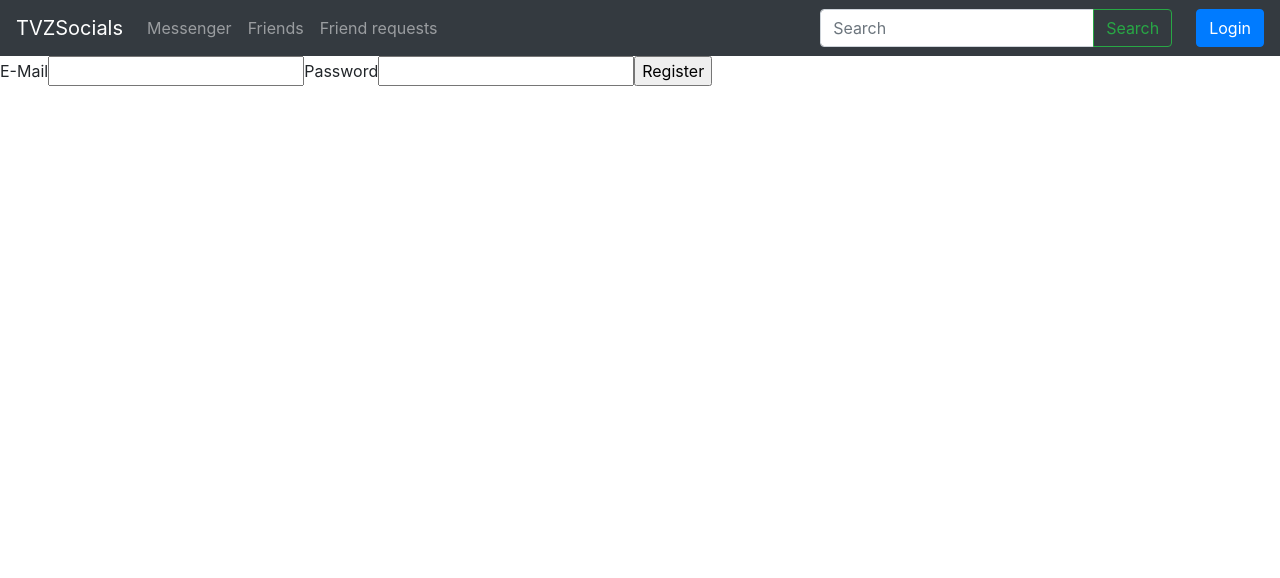
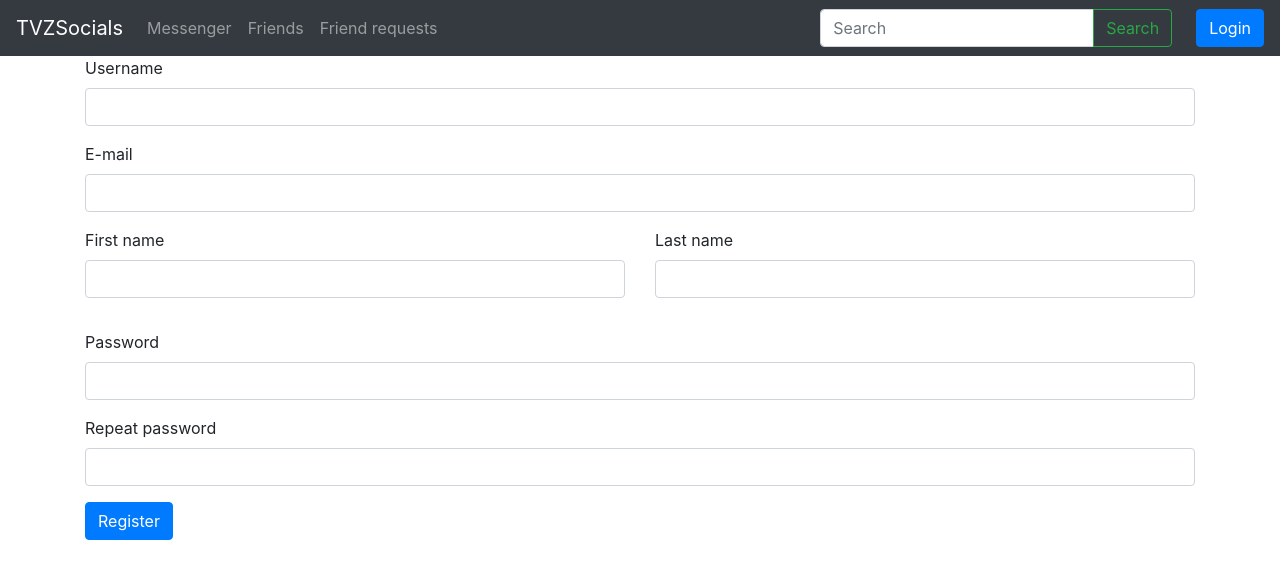
Before and after one commit to antonioorct/JSocials, a React (Create React App) app in the folder client/: page /register in a window 1280 px wide. Shown: the top 578 px of the page. Built offline with nearby package versions, Linux system fonts and the light colour scheme; no server answers.

Commit message:
fix various register/login things and rewrite code

```diff
--- a/client/src/components/login.jsx
+++ b/client/src/components/login.jsx
@@ -1,4 +1,10 @@
-import React, { Component, useContext, useState } from "react";
+import React, { useContext, useState } from "react";
+
+import { useForm } from "react-hook-form";
+import { yupResolver } from "@hookform/resolvers/yup";
+import * as yup from "yup";
+import { useHistory } from "react-router-dom";
+
 import {
   sendLoginInfo,
   getLoggedInUser,
@@ -6,77 +12,88 @@ import {
   saveJwtToSession,
 } from "../services/authService";
 
+import { UserContext } from "../contexts/UserContext";
 import Form from "react-bootstrap/Form";
 import FormControl from "react-bootstrap/FormControl";
-
-import { UserContext } from "../contexts/UserContext";
 import Container from "react-bootstrap/Container";
 import FormCheck from "react-bootstrap/FormCheck";
+import FormGroup from "react-bootstrap/FormGroup";
+import FormLabel from "react-bootstrap/FormLabel";
+import Button from "react-bootstrap/Button";
 
-function Login({ history }) {
-  const [userForm, setUserForm] = useState({
-    email: "",
-    password: "",
-    remember: false,
+const schema = yup.object().shape({
+  username: yup.string().required().min(4).max(25).label("Username"),
+  password: yup.string().required().max(50).label("Password"),
+});
+
+export default function Login({ history }) {
+  const { register, handleSubmit, errors } = useForm({
+    resolver: yupResolver(schema),
   });
   const setUser = useContext(UserContext)[1];
+  const [serverErrors, setServerErrors] = useState("");
+  let { location } = useHistory();
 
-  const handleChange = ({ target }) => {
-    setUserForm({ ...userForm, [target.id]: target.value });
-  };
+  const onSubmit = async ({ username, password, remember }) => {
+    try {
+      const jwt = await sendLoginInfo(username, password);
 
-  const handleSubmit = async (e) => {
-    e.preventDefault();
-
-    try {
-      const jwt = await sendLoginInfo(userForm.email, userForm.password);
-
-      if (userForm.remember) saveJwtToLocal(jwt);
+      if (remember) saveJwtToLocal(jwt);
       else saveJwtToSession(jwt);
 
       const userData = await getLoggedInUser();
       setUser(userData);
 
       history.push("/");
-    } catch (e) {
-      console.log(e);
+    } catch (err) {
+      setServerErrors(err.response.data.detail);
     }
   };
 
   return (
     <Container>
-      <Form onSubmit={handleSubmit}>
-        <label>
-          E-Mail
-          <FormControl
-            type="text"
-            id="email"
-            value={userForm.email}
-            onChange={handleChange}
+      <Form onSubmit={handleSubmit(onSubmit)}>
+        <FormGroup>
+          <FormLabel>Username</FormLabel>
+          <FormControl type="text" name="username" ref={register} />
+          <p style={{ color: "red" }}>{errors.username?.message}</p>
+        </FormGroup>
+
+        <FormGroup>
+          <FormLabel>Password</FormLabel>
+          <FormControl type="password" name="password" ref={register} />
+          <p style={{ color: "red" }}>{errors.password?.message}</p>
+        </FormGroup>
+
+        <FormGroup controlId="formBasicCheckbox">
+          <FormCheck
+            label="Remember me"
+            type="checkbox"
+            name="remember"
+            ref={register}
           />
-        </label>
-        <label>
-          Password
-          <FormControl
-            type="password"
-            id="password"
-            value={userForm.password}
-            onChange={handleChange}
-          />
-        </label>
-        <FormCheck
-          type="checkbox"
-          id="remember"
-          label="Remember me"
-          checked={userForm.remember}
-          onChange={({ target }) =>
-            setUserForm({ ...userForm, remember: target.checked })
-          }
-        ></FormCheck>
-        <input className="btn btn-primary" type="submit" value="Login"></input>
+        </FormGroup>
+
+        <p style={{ color: "red" }}>{serverErrors}</p>
+        {location.state && (
+          <p style={{ color: "green" }}>{location.state.registerMessage}</p>
+        )}
+
+        <Button
+          variant="primary"
+          type="submit"
+          onClick={() => {
+            setServerErrors("");
+            location.state = {};
+          }}
+        >
+          Login
+        </Button>
+
+        <Button href="/register" className="float-right" variant="success">
+          Register
+        </Button>
       </Form>
     </Container>
   );
 }
-
-export default Login;
--- a/client/src/components/register.jsx
+++ b/client/src/components/register.jsx
@@ -1,43 +1,106 @@
-import React, { Component } from "react";
-import { register } from "../services/authService";
+import React, { useContext, useState } from "react";
+import { sendRegisterInfo } from "../services/userService";
+import { useForm } from "react-hook-form";
+import { yupResolver } from "@hookform/resolvers/yup";
+import * as yup from "yup";
 
-class Register extends Component {
-  state = { email: "", password: "" };
+import Form from "react-bootstrap/Form";
+import FormControl from "react-bootstrap/FormControl";
 
-  handleChange = (e) => {
-    this.setState({ [e.target.id]: e.target.value });
+import { UserContext } from "../contexts/UserContext";
+import Container from "react-bootstrap/Container";
+import FormGroup from "react-bootstrap/FormGroup";
+import FormLabel from "react-bootstrap/FormLabel";
+import Button from "react-bootstrap/Button";
+import Col from "react-bootstrap/Col";
+import Row from "react-bootstrap/Row";
+
+const schema = yup.object().shape({
+  username: yup.string().required().min(4).max(25).label("Username"),
+  email: yup.string().required().email().label("E-mail"),
+  firstName: yup.string().required().label("First name"),
+  lastName: yup.string().required().label("Last name"),
+  password: yup
+    .string()
+    .required()
+    .min(8)
+    .max(50)
+    .matches(/[0-9]+/, { message: "Password must contain at least one number" })
+    .label("Password"),
+  repeatPassword: yup
+    .string()
+    .required()
+    .oneOf([yup.ref("password")], "Passwords must match")
+    .label("Repeat password"),
+});
+
+export default function Register({ history }) {
+  const { register, handleSubmit, errors } = useForm({
+    resolver: yupResolver(schema),
+  });
+  const setUser = useContext(UserContext)[1];
+  const [serverErrors, setServerErrors] = useState("");
+
+  const onSubmit = async (data) => {
+    setServerErrors("");
+
+    try {
+      await sendRegisterInfo(data);
+
+      history.push("/login", { registerMessage: "Registration successful!" });
+    } catch (err) {
+      setServerErrors(err.response.data.detail);
+    }
   };
 
-  handleSubmit = (e) => {
-    e.preventDefault();
-    register(this.state.email, this.state.password);
-  };
+  return (
+    <Container>
+      <Form onSubmit={handleSubmit(onSubmit)}>
+        <FormGroup>
+          <FormLabel>Username</FormLabel>
+          <FormControl type="text" name="username" ref={register} />
+          <p style={{ color: "red" }}>{errors.username?.message}</p>
+        </FormGroup>
 
-  render() {
-    return (
-      <form onSubmit={this.handleSubmit}>
-        <label>
-          E-Mail
-          <input
-            type="text"
-            id="email"
-            value={this.state.email}
-            onChange={this.handleChange}
-          ></input>
-        </label>
-        <label>
-          Password
-          <input
-            type="password"
-            id="password"
-            value={this.state.password}
-            onChange={this.handleChange}
-          ></input>
-        </label>
-        <input type="submit" value="Register"></input>
-      </form>
-    );
-  }
+        <FormGroup>
+          <FormLabel>E-mail</FormLabel>
+          <FormControl type="e-mail" name="email" ref={register} />
+          <p style={{ color: "red" }}>{errors.email?.message}</p>
+        </FormGroup>
+
+        <FormGroup>
+          <Row>
+            <Col>
+              <FormLabel>First name</FormLabel>
+              <FormControl type="text" name="firstName" ref={register} />
+              <p style={{ color: "red" }}>{errors.firstName?.message}</p>
+            </Col>
+            <Col>
+              <FormLabel>Last name</FormLabel>
+              <FormControl type="text" name="lastName" ref={register} />
+              <p style={{ color: "red" }}>{errors.lastName?.message}</p>
+            </Col>
+          </Row>
+        </FormGroup>
+
+        <FormGroup>
+          <FormLabel>Password</FormLabel>
+          <FormControl type="password" name="password" ref={register} />
+          <p style={{ color: "red" }}>{errors.password?.message}</p>
+        </FormGroup>
+
+        <FormGroup>
+          <FormLabel>Repeat password</FormLabel>
+          <FormControl type="password" name="repeatPassword" ref={register} />
+          <p style={{ color: "red" }}>{errors.repeatPassword?.message}</p>
+        </FormGroup>
+
+        <p style={{ color: "red" }}>{serverErrors}</p>
+
+        <Button variant="primary" type="submit">
+          Register
+        </Button>
+      </Form>
+    </Container>
+  );
 }
-
-export default Register;
--- a/client/src/services/authService.js
+++ b/client/src/services/authService.js
@@ -4,10 +4,6 @@ import { initialState } from "../contexts/UserContext";
 import { getLocalUserData } from "./userService";
 
 const apiEndPoint = process.env.REACT_APP_API_URL;
-
-async function register(email, password) {
-  await http.post(`${apiEndPoint}/users`, { email, password });
-}
 
 async function sendLoginInfo(username, password) {
   const { data } = await http.post(`${apiEndPoint}/auth`, {
@@ -86,7 +82,6 @@ function isSession() {
 }
 
 export {
-  register,
   sendLoginInfo,
   refreshJwt,
   saveJwt,
--- a/client/src/services/httpService.js
+++ b/client/src/services/httpService.js
@@ -15,18 +15,21 @@ axios.interceptors.request.use(
   }
 );
 
-axios.interceptors.response.use(null, (error) => {
-  const expectedError =
-    error.response &&
-    error.response.status >= 400 &&
-    error.response.status < 500;
+axios.interceptors.response.use(
+  (res) => res,
+  (err) => {
+    if (!err.response || err.response.status >= 500)
+      return Promise.reject({
+        ...err,
+        response: { data: { detail: "Internal server error" } },
+      });
 
-  if (!expectedError) {
-    console.log(error);
+    if (err.response.status >= 400 && err.response.status <= 405)
+      return Promise.reject(err);
+
+    return Promise.reject(err);
   }
-
-  return Promise.reject(error);
-});
+);
 
 const http = {
   get: axios.get,
--- a/client/src/services/userService.js
+++ b/client/src/services/userService.js
@@ -2,6 +2,22 @@ import http from "./httpService";
 import { isSession } from "./authService";
 
 const apiEndPoint = process.env.REACT_APP_API_URL;
+
+async function sendRegisterInfo({
+  username,
+  email,
+  firstName,
+  lastName,
+  password,
+}) {
+  await http.post(`${apiEndPoint}/users`, {
+    username,
+    email,
+    firstName,
+    lastName,
+    password,
+  });
+}
 
 async function getUser(userId) {
   const { data } = await http.get(`${apiEndPoint}/users/${userId}`);
@@ -37,4 +53,4 @@ function saveUserToSession(userData) {
   sessionStorage.setItem("userData", userData);
 }
 
-export { getUser, saveUserToLocal, getLocalUserData };
+export { sendRegisterInfo, getUser, saveUserToLocal, getLocalUserData };
```
Also changed, not shown: 1 other file (tests, documents, lock files or other folders).
